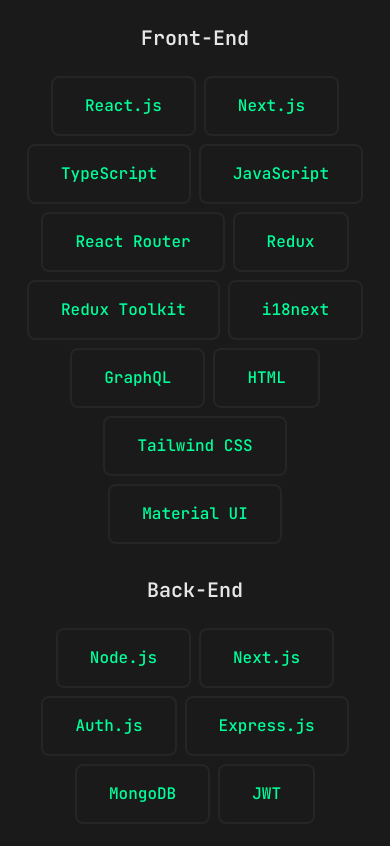
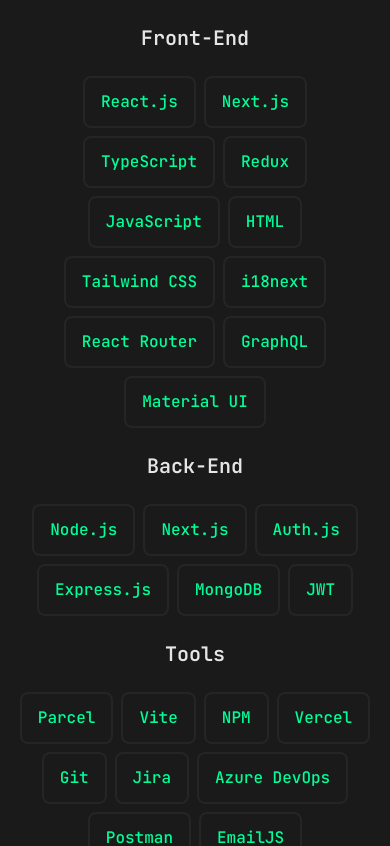
Before and after one commit to YashShrivastava10/portfolio, a Next.js app: page / in a window 390 px wide. Shown: the part 1020-1866 px from the top of the page. Built offline with nearby package versions, Linux system fonts and the light colour scheme.

Commit message:
Update skills, Resume

```diff
--- a/src/components/Hero/Countdown.tsx
+++ b/src/components/Hero/Countdown.tsx
@@ -10,7 +10,7 @@
       <div className="flex items-center justify-start w-1/2 gap-2 text-5xl font-extrabold text-center md:justify-start text-accent md:text-left lg:text-5xl">
         <CountUp
           start={0}
-          end={calculateTotalExperienceRounded()}
+          end={Math.round(calculateTotalExperienceRounded())}
           duration={5}
           delay={2}
         />
--- a/src/components/Skills/RenderSkills.tsx
+++ b/src/components/Skills/RenderSkills.tsx
@@ -12,7 +12,7 @@
           initial={{ opacity: 0 }}
           whileInView={{ opacity: 1 }}
           transition={{ duration: 0.5 }}
-          className="px-8 py-4 text-center transition-all duration-300 border-2 rounded-lg border-secondary text-accent"
+          className="px-4 py-3 text-center transition-all duration-300 border-2 rounded-lg lg:px-8 lg:py-4 border-secondary text-accent"
         >
           <span className="font-medium">{skill}</span>
         </motion.div>
--- a/src/constants/contactInfoData.tsx
+++ b/src/constants/contactInfoData.tsx
@@ -15,7 +15,7 @@
   {
     icon: <MapPin />,
     label: "Location",
-    value: "Madhya Pradesh, India",
+    value: "Gurugram, India",
     href: "",
   },
 ];
--- a/src/constants/techStackData.ts
+++ b/src/constants/techStackData.ts
@@ -3,16 +3,25 @@
     "React.js",
     "Next.js",
     "TypeScript",
+    "Redux",
     "JavaScript",
-    "React Router",
-    "Redux",
-    "Redux Toolkit",
-    "i18next",
-    "GraphQL",
     "HTML",
     "Tailwind CSS",
+    "i18next",
+    "React Router",
+    "GraphQL",
     "Material UI",
   ],
   backend: ["Node.js", "Next.js", "Auth.js", "Express.js", "MongoDB", "JWT"],
-  tools: ["Parcel", "Vite", "NPM", "Vercel", "Git", "Postman", "EmailJS"],
+  tools: [
+    "Parcel",
+    "Vite",
+    "NPM",
+    "Vercel",
+    "Git",
+    "Jira",
+    "Azure DevOps",
+    "Postman",
+    "EmailJS",
+  ],
 };
--- a/src/pages/Skills.tsx
+++ b/src/pages/Skills.tsx
@@ -10,7 +10,7 @@
         <CommonHeaderContainer>
           <>Skills & Technologies</>
         </CommonHeaderContainer>
-        <div className="grid grid-cols-1 gap-8 md:grid-cols-3">
+        <div className="grid grid-cols-1 gap-6 lg:gap-2 md:grid-cols-3">
           {/* Front-End Column */}
           <MotionContainer
             initial={{ opacity: 0, x: -50 }}
@@ -26,7 +26,7 @@
           </MotionContainer>
           {/* Back-End Column */}
           <MotionContainer
-            initial={{ opacity: 0, scale: 0 }}
+            initial={{ opacity: 0, scale: 0.5 }}
             whileInView={{ opacity: 1, scale: 1 }}
             transition={{ duration: 0.5 }}
           >
```
Also changed, not shown: 1 other file (tests, documents, lock files or other folders).
